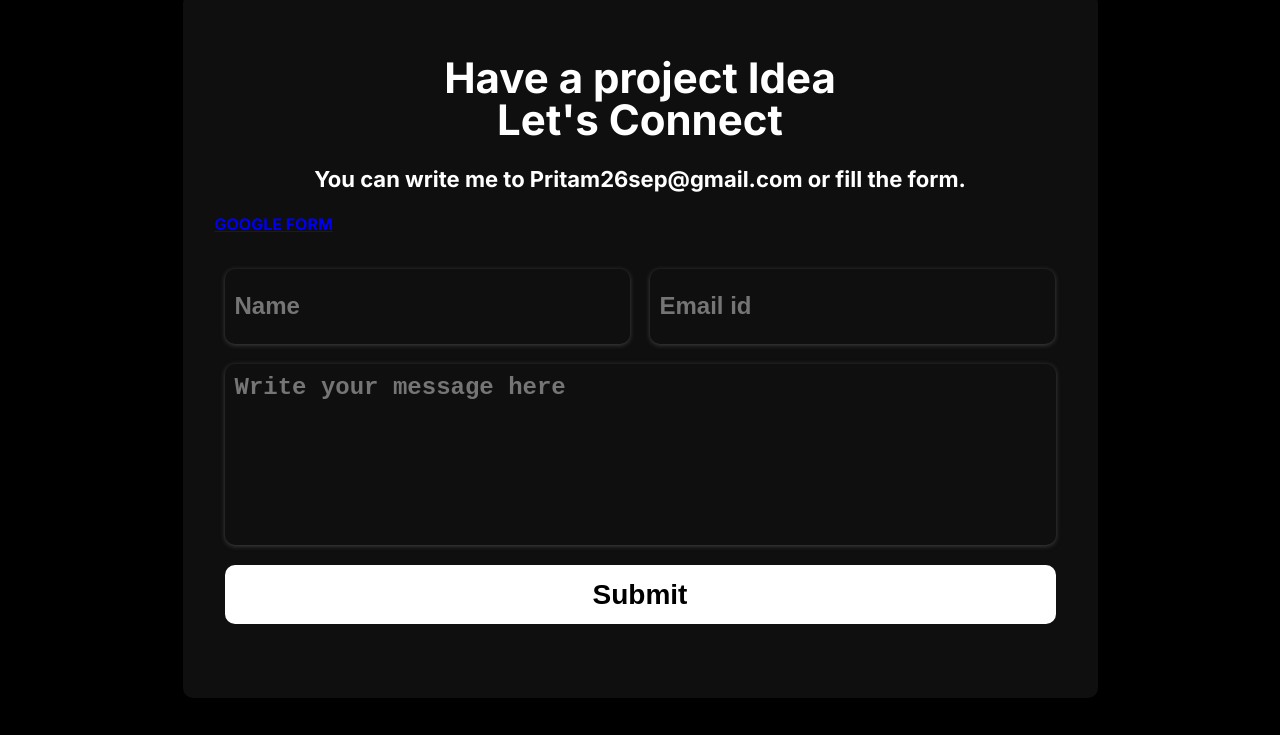
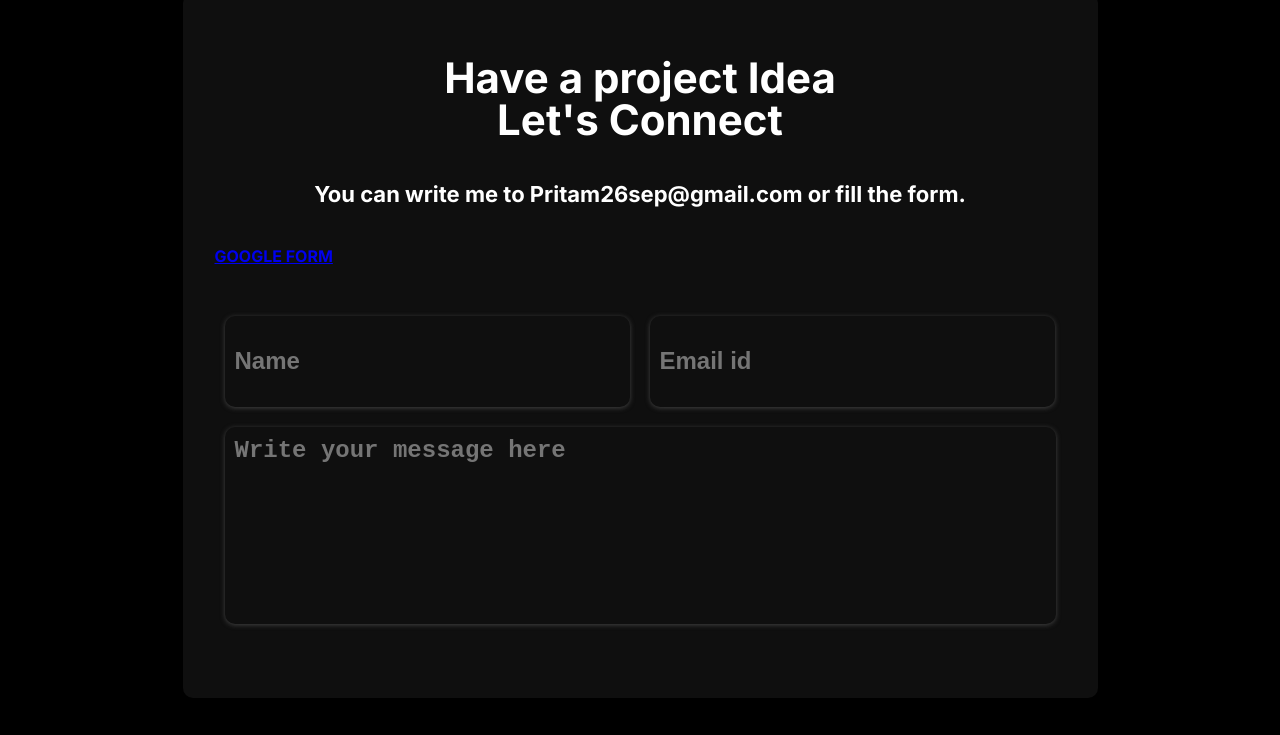
Before and after one commit to Nik719/pritam, a website: page index.html in a window 1280 px wide. Shown: the part 2504-3239 px from the top of the page. Drawn offline with nearby package versions, Linux system fonts and the light colour scheme.

Commit message:
Update index.html

```diff
--- a/index.html
+++ b/index.html
@@ -157,11 +157,10 @@
           <p>You can write me to Pritam26sep@gmail.com or fill the form.</p>
           <a href="https://forms.gle/QiUm1dBHBSqG2QjX8">GOOGLE FORM</a>
           <span class="inputx">
-              <input name="name" type="text" id="name" placeholder="Name" class="sizein" required>
-              <input name="email" type="email" id="email" placeholder="Email id" class="sizein" required>
+              <input name="name" type="text" id="name" placeholder="Name" class="sizein" >
+              <input name="email" type="email" id="email" placeholder="Email id" class="sizein" >
           </span>
-          <textarea name="message" id="message" rows="5" cols="5" placeholder="Write your message here" required/></textarea>
-          <button type="submit">Submit</button>
+          <textarea name="message" id="message" rows="5" cols="5" placeholder="Write your message here" /></textarea>
       </form>
   </section>
       <footer class="footer">
```
